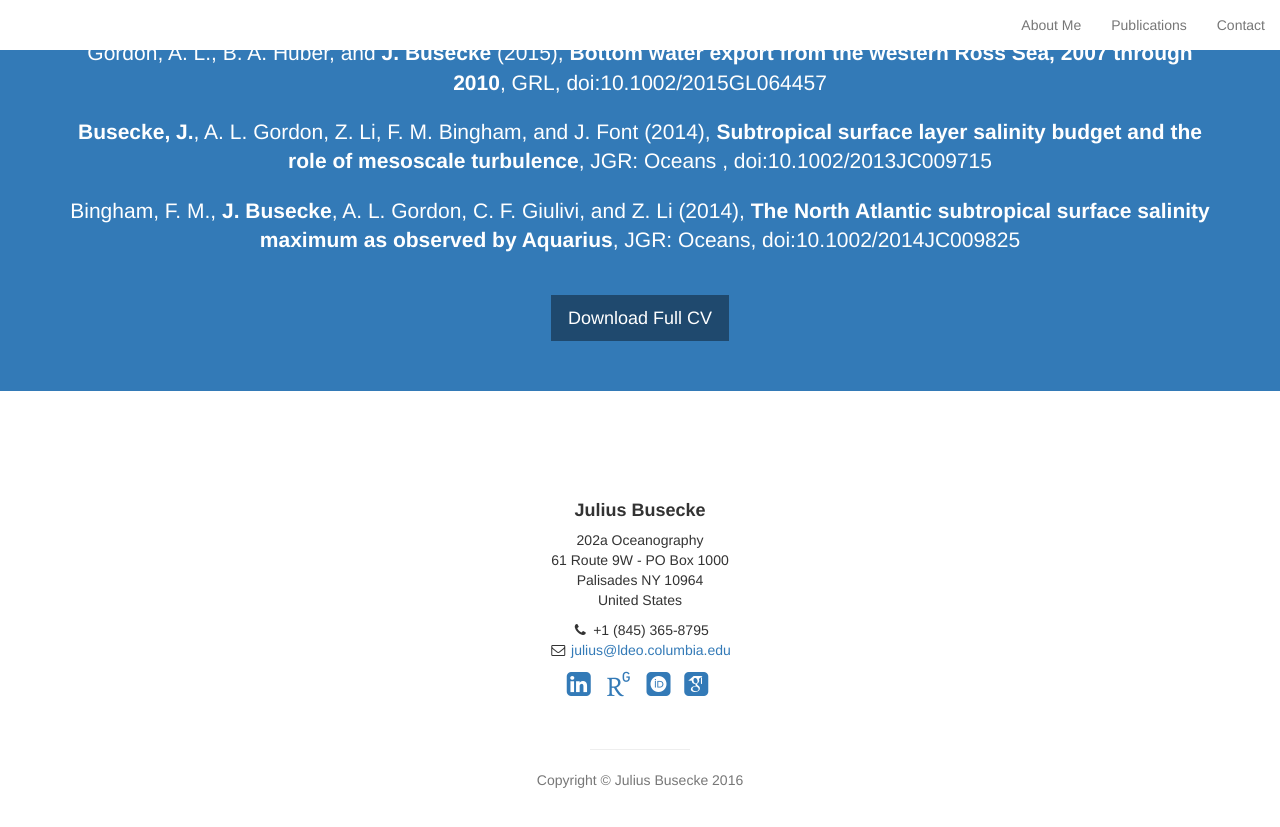
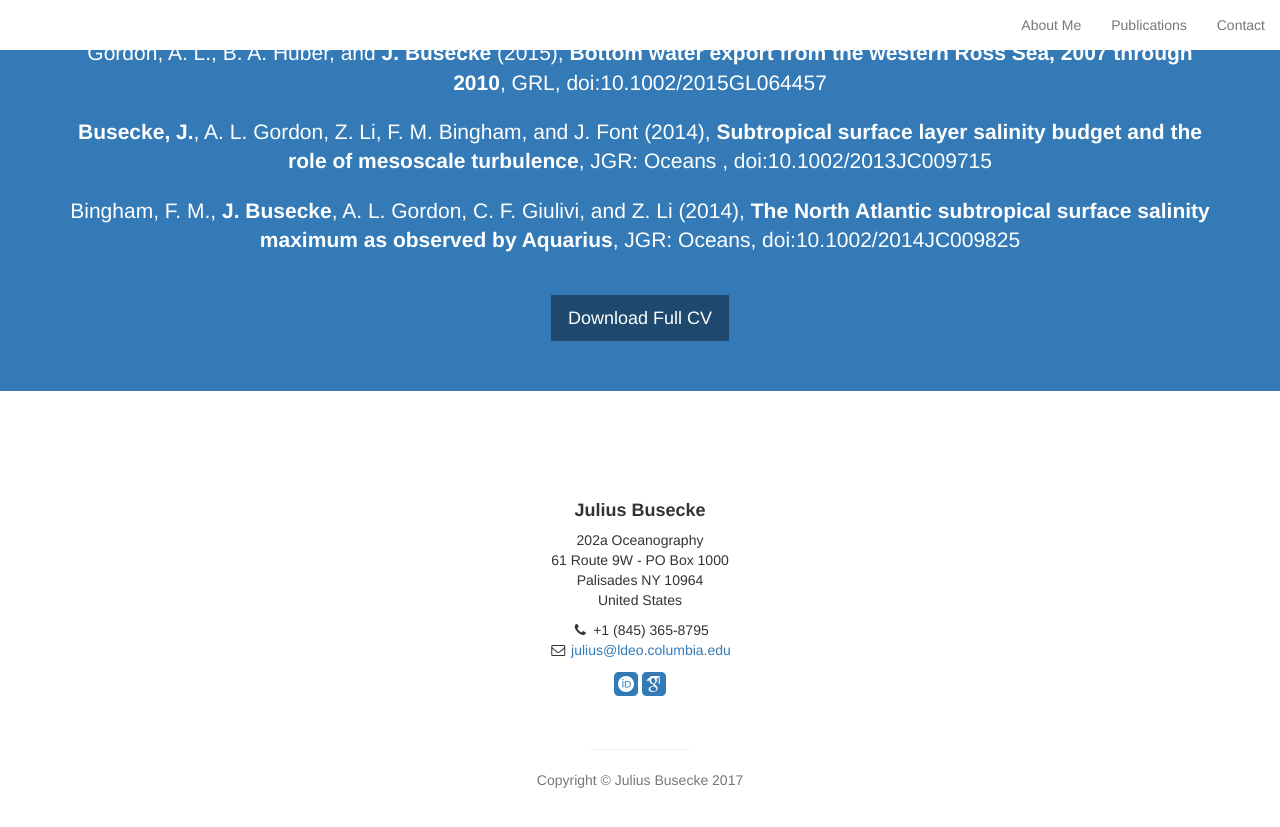
Before and after one commit to jbusecke/jbusecke.github.io, a Jekyll site: the page built from index.html, in a window 1280 px wide and 900 px high, scrolled down 2271 px. Shown: the top 827 px of the window. Built offline with Jekyll 4.4.1, drawn with Linux system fonts in a browser that asks for light colours; some web fonts are replaced.

Commit message:
try this+copyright

```diff
--- a/css/jbusecke.css
+++ b/css/jbusecke.css
@@ -22,6 +22,9 @@ body {
     font-size: 4.5em;
     font-weight: 700;
 }
+
+/* Custom academicons */
+
 
 /* Custom Button Styles */
 
--- a/index.html
+++ b/index.html
@@ -157,13 +157,13 @@
                       <li>  <a href="https://www.researchgate.net/profile/Julius_Busecke">ResearchGate</a> </li>
                     </ul> -->
 
-                    <ul class="list-inline">
-                        <!-- <li>
+                    <!-- <ul class="list-inline">
+                        <li>
                             <a href="https://vimeo.com/user52830334"><i class="fa fa-vimeo-square fa-fw fa-2x"></i></a>
-                        </li> -->
-                        <!-- <li>
+                        </li>
+                        <li>
                             <a href="https://github.com/jbusecke"><i class="fa fa-github-square fa-fw fa-2x"></i></a>
-                        </li> -->
+                        </li>
                         <li>
                             <a href="https://www.linkedin.com/in/julius-busecke-a47027117"><i class="fa fa-linkedin-square fa-2x"></i></a>
                         </li>
@@ -177,15 +177,20 @@
                             <a href="https://scholar.google.com/citations?user=nXQo4RkAAAAJ&hl=en"><i class="ai ai-google-scholar-square ai-2x"></i></a>
                         </li>
 
-                        <!-- <li>
+                        <li>
                             <a href="#"><i class="fa fa-twitter fa-fw fa-3x"></i></a>
-                        </li> -->
-                    </ul>
+                        </li>
+                    </ul> -->
+                    <p>
+                      <a href="https://www.orcid.org/0000-0001-8571-865X"><i class="ai ai-orcid-square ai-2x"></i></a>
+                      <a href="https://scholar.google.com/citations?user=nXQo4RkAAAAJ&hl=en"><i class="ai ai-google-scholar-square ai-2x"></i></a>
+
+                    </p>
 
                     <br>
 
                     <hr class="small">
-                    <p class="text-muted">Copyright &copy; Julius Busecke 2016</p>
+                    <p class="text-muted">Copyright &copy; Julius Busecke 2017</p>
                 </div>
             </div>
         </div>
```
